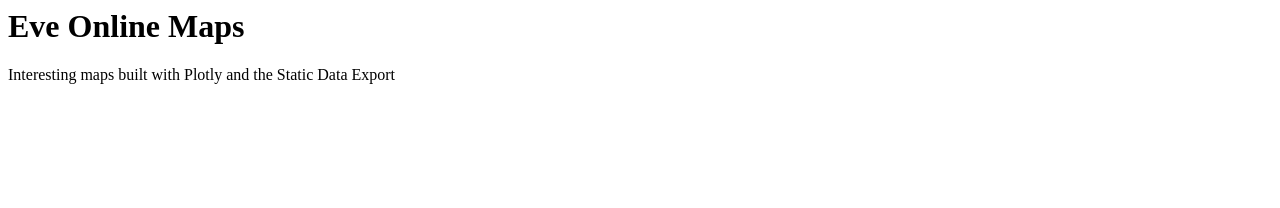
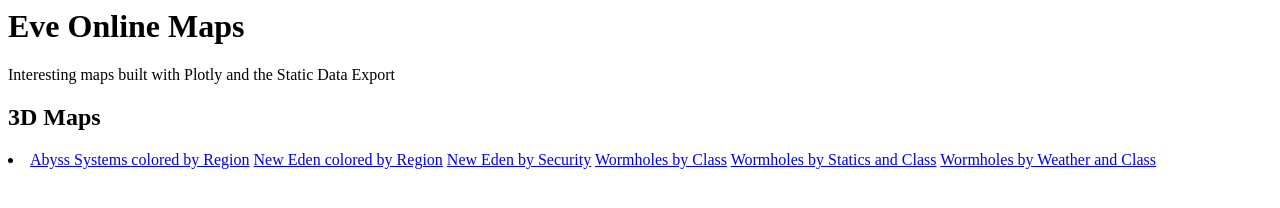
Before and after one commit to lynkfox/eve-planet-finder, a plain HTML site: page docs/index.html in a window 1280 px wide. Drawn offline with Linux system fonts and the light colour scheme.

Commit message:
Added maps

```diff
--- a/docs/index.html
+++ b/docs/index.html
@@ -5,4 +5,14 @@
 <h1>Eve Online Maps</h1>
 
 Interesting maps built with Plotly and the Static Data Export
+
+<h2>3D Maps</h2>
+<li>
+    <a href="https://lynkfox.github.io/eve-planet-finder/docs/pre_rendered_maps/3D/abyss_by_region.html">Abyss Systems colored by Region</a>
+    <a href="https://lynkfox.github.io/eve-planet-finder/docs/pre_rendered_maps/3D/eden_by_region.html">New Eden colored by Region</a>
+    <a href="https://lynkfox.github.io/eve-planet-finder/docs/pre_rendered_maps/3D/eden_by_security.html">New Eden by Security</a>
+    <a href="https://lynkfox.github.io/eve-planet-finder/docs/pre_rendered_maps/3D/wormhole_by_class.html">Wormholes by Class</a>
+    <a href="https://lynkfox.github.io/eve-planet-finder/docs/pre_rendered_maps/3D/wormhole_by_static_and_class.html">Wormholes by Statics and Class</a>
+    <a href="https://lynkfox.github.io/eve-planet-finder/docs/pre_rendered_maps/3D/wormhole_by_weather_and_class.html">Wormholes by Weather and Class</a>
+</li>
 </html>
```
